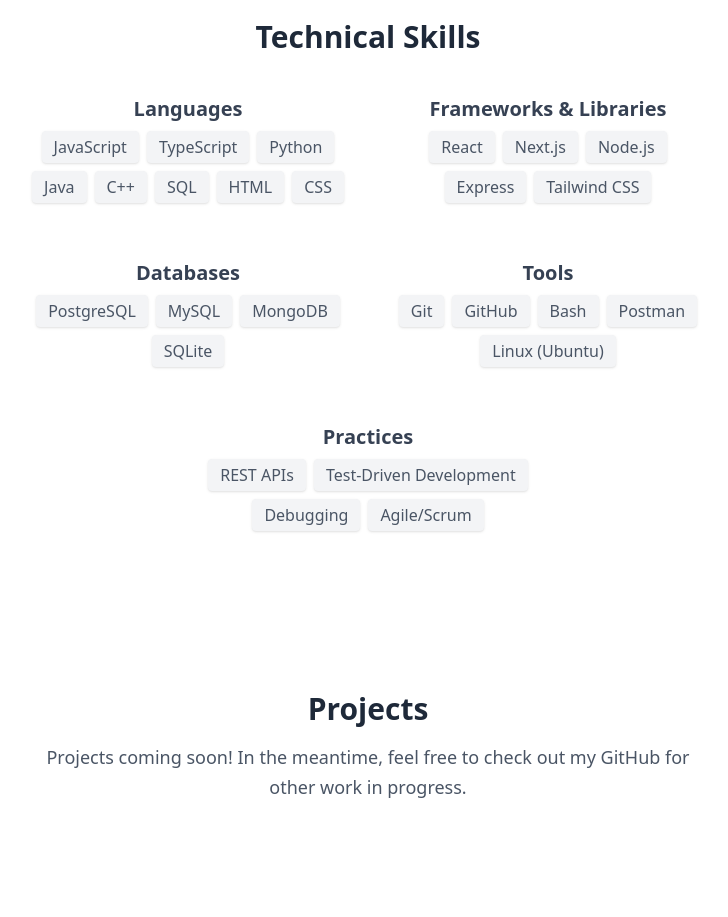
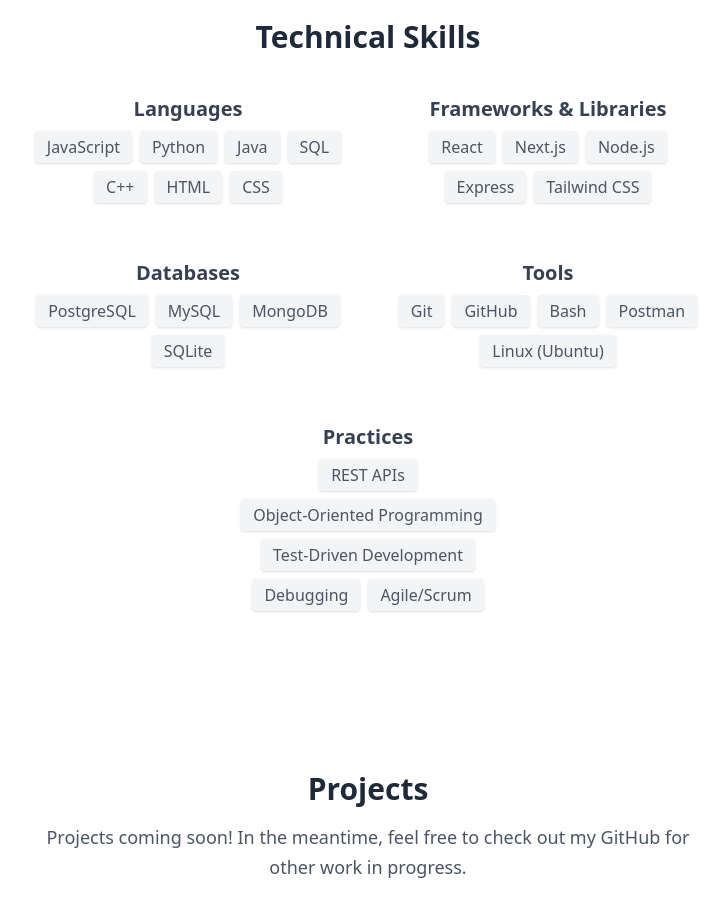
Before and after one commit to magdielrosario97/portfolio, a React (Vite) app: page / in a window 1280 px wide. Shown: the part 1360-2277 px from the top of the page, without its empty margins (272-1000 px from the left). Built offline with nearby package versions, Linux system fonts and the light colour scheme.

Commit message:
feat: update skills section and dependencies

```diff
--- a/src/components/Skills.jsx
+++ b/src/components/Skills.jsx
@@ -4,7 +4,7 @@
    const skillCategories = [
       {
          title: "Languages",
-         skills: ["JavaScript", "TypeScript", "Python", "Java", "C++", "SQL", "HTML", "CSS"],
+         skills: ["JavaScript", "Python", "Java", "SQL", "C++", "HTML", "CSS"],
       },
       {
          title: "Frameworks & Libraries",
@@ -20,7 +20,7 @@
       },
       {
          title: "Practices",
-         skills: ["REST APIs", "Test-Driven Development", "Debugging", "Agile/Scrum"],
+         skills: ["REST APIs", "Object-Oriented Programming", "Test-Driven Development", "Debugging", "Agile/Scrum"],
       },
    ];
 
```
Also changed, not shown: 1 other file (tests, documents, lock files or other folders).
